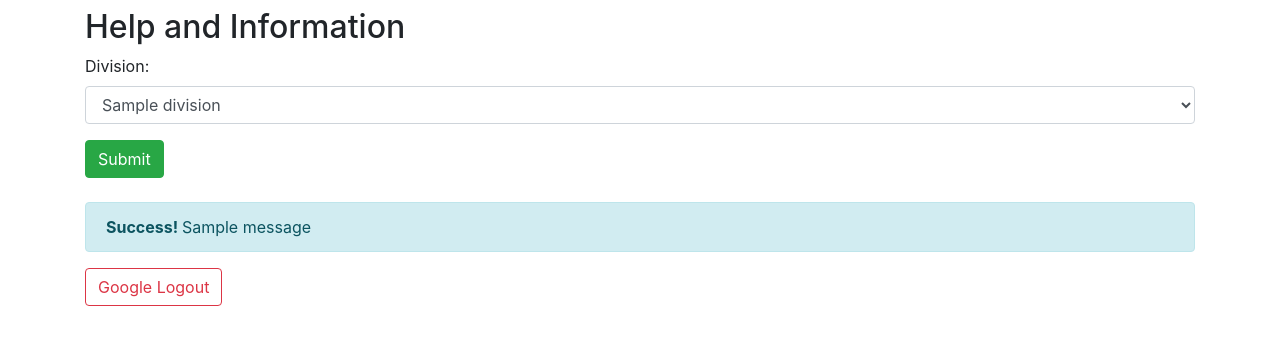
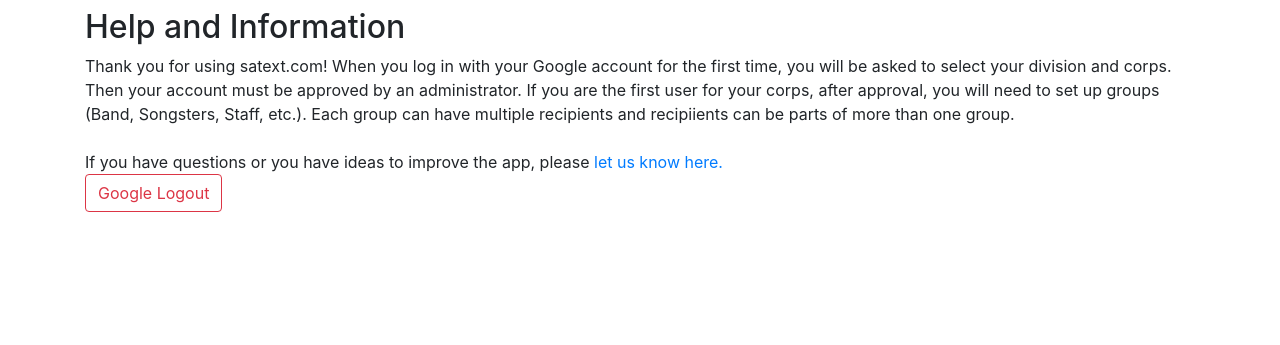
Before and after one commit to wpmjones/studtext, a Flask app: template templates/help.html in a window 1280 px wide. Shown: the top 345 px of the page. Run offline with Flask 2, Linux system fonts and the light colour scheme; a user stored in the database is signed in; the template is opened without the code that fills it: most values are stand-ins (such as "Sample title", 1, 10 or a date in 2020); one stand-in notice (Sample message) is shown; a database or web service that is not in the repository returns one stand-in record (values such as "Sample title"); parts of the project's set-up code (start-up, migrations or seed data) failed here and were passed over; some libraries are stand-ins or nearby versions.

Commit message:
add approval process

```diff
--- a/db.py
+++ b/db.py
@@ -14,13 +14,15 @@ def get_db():
 
 
 class User(UserMixin):
-    def __init__(self, id_, name, email, profile_pic, corps_id):
+    def __init__(self, id_, name, email, profile_pic, corps_id, is_admin, is_approved):
         # TODO add roles for users (who they can send to)
         self.id = id_
         self.name = name
         self.email = email
         self.profile_pic = profile_pic
         self.corps_id = corps_id
+        self.is_admin = is_admin
+        self.is_approved = is_approved
 
     @staticmethod
     def get(user_id):
@@ -37,13 +39,28 @@ class User(UserMixin):
                     name=user[1],
                     email=user[2],
                     profile_pic=user[3],
-                    corps_id=user[4]
+                    corps_id=user[4],
+                    is_admin=user[5],
+                    is_approved=user[6]
                     )
         return user
 
     @staticmethod
+    def get_unapproved():
+        with get_db() as conn:
+            with conn.cursor() as cursor:
+                sql = ("SELECT u.name, u.profile_pic, c.name as corps, d.name as div "
+                       "FROM users u "
+                       "INNER JOIN corps c ON u.corps_id = c.id "
+                       "INNER JOIN divisions d ON c.div_id = d.id")
+                cursor.execute(sql)
+                users = cursor.fetchall()
+        cursor.close()
+        conn.close()
+        return users
+
+    @staticmethod
     def create(id_, name, email, profile_pic):
-        # TODO send welcome message via Twilio
         with get_db() as conn:
             with conn.cursor() as cursor:
                 cursor.execute("INSERT INTO user (id, name, email, profile_pic) "
@@ -64,6 +81,7 @@ class User(UserMixin):
         cursor.close()
         conn.close()
         logger.info(f"User: {id_} successfully linked to {corps_name} corps.")
+        return corps_name
 
     @staticmethod
     def get_divisions():
@@ -89,6 +107,7 @@ class User(UserMixin):
 class Recipients:
     @staticmethod
     def create(name, phone):
+        # TODO send welcome message via Twilio
         # TODO add html to add recipients
         with get_db() as conn:
             with conn.cursor() as cursor:
--- a/launcher.py
+++ b/launcher.py
@@ -58,7 +58,10 @@ def load_user(user_id):
 @app.route("/protected")
 @login_required
 def protect():
-    return f"Logged in as: {current_user.name}"
+    if current_user.is_authenticated:
+        return f"Logged in as: {current_user.name}"
+    else:
+        return render_template("login.html")
 
 
 @app.route("/")
@@ -85,6 +88,8 @@ def login():
 @app.route("/logout")
 @login_required
 def logout():
+    session.pop("alert", None)
+    session.pop("corps", None)
     logout_user()
     return redirect(url_for("login"))
 
@@ -168,7 +173,6 @@ def callback():
         User.create(unique_id, users_name, users_email, picture)
         return redirect(url_for("select_corps"))
     user = User.get(unique_id)
-    # if user is approved for usage, continue, else contact admin
     login_user(user)
     return redirect(url_for("send_msg"))
 
@@ -185,8 +189,9 @@ def select_corps():
                                        corps=form.corps.choices,
                                        profile_pic=current_user.profile_pic)
             if "corps" in request.form:
-                User.link_corps(current_user.id, request.form['corps'])
-                # TODO Redirect to approval wait page
+                session["corps"] = User.link_corps(current_user.id, request.form['corps'])
+                if not current_user.is_approved:
+                    return redirect(url_for("approval"))
                 session["alert"] = "You are now linked to a corps and can send messages."
                 return redirect(url_for("send_msg"))
             else:
@@ -200,6 +205,34 @@ def select_corps():
         return redirect(url_for("login"))
 
 
+@app.route("/approve")
+def approve():
+    if current_user.is_authenticated:
+        return render_template("approve.html", users=User.get_unapproved())
+    else:
+        return redirect(url_for("login"))
+
+
+@app.route("/approval")
+def approval():
+    if current_user.is_authenticated:
+        user_name = current_user.name
+        corps_name = session["corps"]
+        body = f"{user_name} has requested access for {corps_name}. https://satext.com/approve"
+        twilio_msg = twilio.messages.create(to="+16783797611",
+                                            from_=settings['twilio']['phone_num'],
+                                            body=body)
+        Messages.add_message(twilio_msg.sid, "SYSTEM", 1, 0, body)
+        return render_template("approval.html", name=current_user.name)
+    else:
+        return redirect(url_for("login"))
+
+
 @app.route("/help")
 def app_help():
     return render_template("help.html")
+
+
+@app.route("/contact")
+def contact_us():
+    return render_template("contactus.html")
--- a/templates/help.html
+++ b/templates/help.html
@@ -9,36 +9,12 @@
 <body>
     <div class="container mt-2"><h2>Help and Information</h2></div>
     <div class="container">
-        <form action="" method="post" role="form">
-            {{ form.csrf }}
-            <div class="form-group">
-                <label for="division">Division:</label>
-                <select class="form-control" id="division" name="division">
-                    {% for division in divisions %}
-                        <option value="{{ division[0] }}">{{ division[1] }}</option>
-                    {% endfor %}
-                </select>
-            </div>
-            <button type="submit" class="btn btn-success">
-                Submit
-            </button>
-        </form>
+        Thank you for using satext.com!  When you log in with your Google account for the first time, you will be
+        asked to select your division and corps.  Then your account must be approved by an administrator.  If you are
+        the first user for your corps, after approval, you will need to set up groups (Band, Songsters, Staff, etc.).
+        Each group can have multiple recipients and recipiients can be parts of more than one group.<br />
         <br />
-        {% with messages = get_flashed_messages(with_categories=true) %}
-            {% if messages %}
-                {% for message in messages %}
-                    {% if "Error" not in message[1]: %}
-                        <div class="alert alert-info">
-                            <strong>Success! </strong> {{ message[1] }}
-                        </div>
-                    {% else %}
-                        <div class="alert alert-warning">
-                            {{ message[1] }}
-                        </div>
-                    {% endif %}
-                {% endfor %}
-            {% endif %}
-        {% endwith %}
+        If you have questions or you have ideas to improve the app, please <a href="/contact">let us know here.</a>
     </div>
     <div class="container"><a href="/logout"><button class="btn btn-outline-danger" role="button">Google Logout</button></a></div>
 </body>
```
Also changed, not shown: templates/approval.html (added, +20 -0 lines), templates/approve.html (added, +26 -0 lines).
